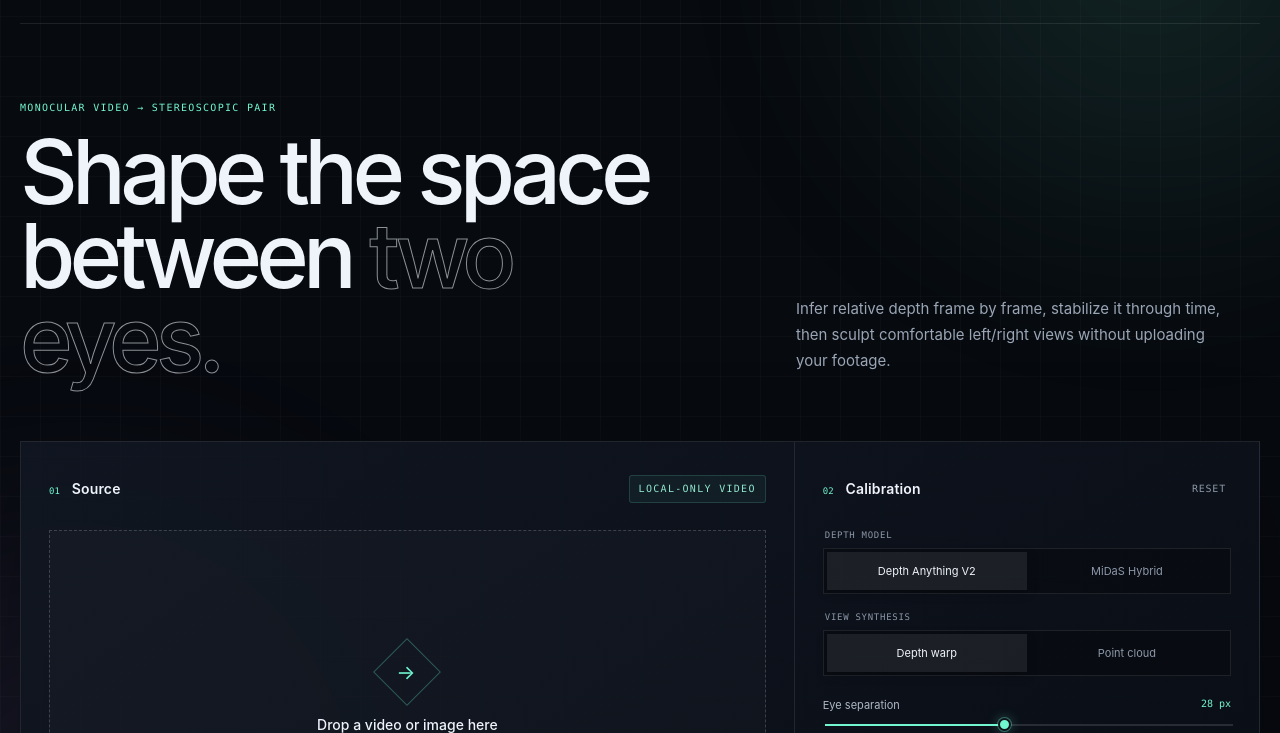
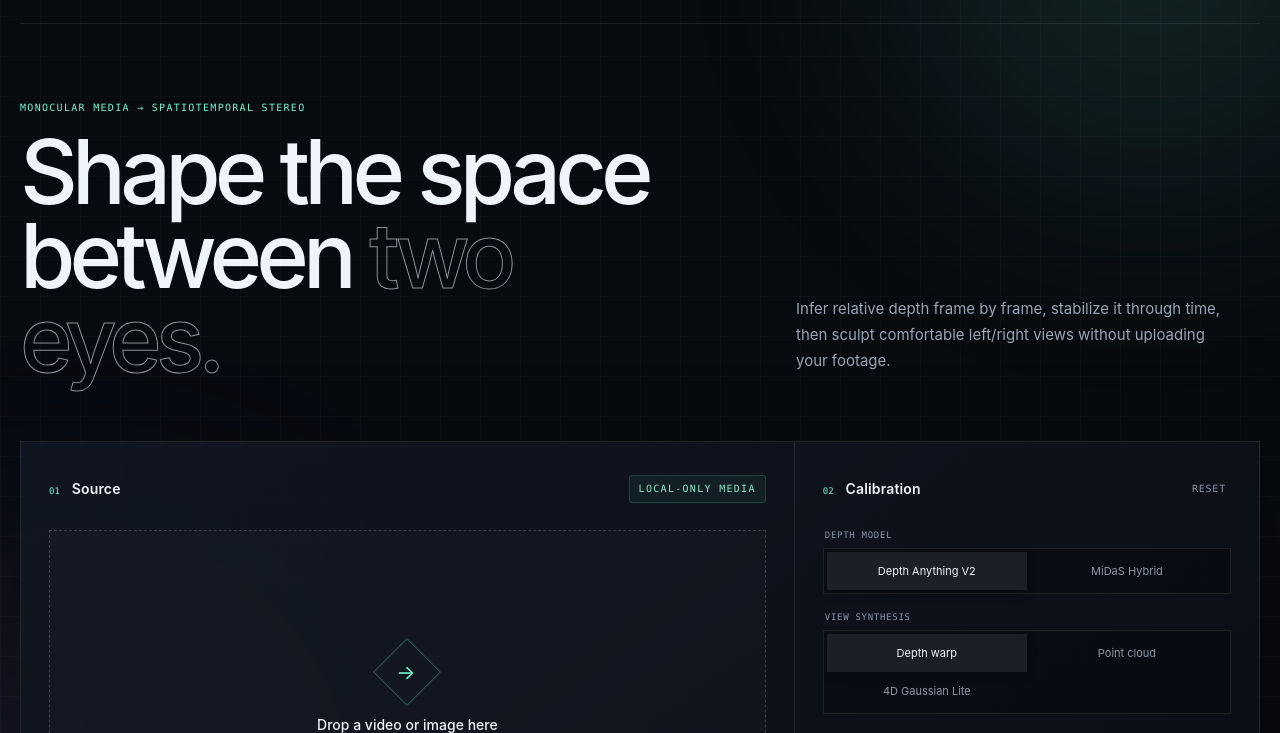
Before and after one commit to yadasa/stereography, a website: page frontend/index.html in a window 1280 px wide. Shown: the part 64-797 px from the top of the page. Drawn offline with Linux system fonts and the light colour scheme; no server answers.

Commit message:
Update frontend/index.html for 4D Gaussian mode

```diff
--- a/frontend/index.html
+++ b/frontend/index.html
@@ -25,7 +25,7 @@
     <main id="top" class="shell">
       <section class="hero">
         <div>
-          <p class="eyebrow">MONOCULAR VIDEO → STEREOSCOPIC PAIR</p>
+          <p class="eyebrow">MONOCULAR MEDIA → SPATIOTEMPORAL STEREO</p>
           <h1>Shape the space<br />between <em>two eyes.</em></h1>
         </div>
         <p class="hero-copy">Infer relative depth frame by frame, stabilize it through time, then sculpt comfortable left/right views without uploading your footage.</p>
@@ -35,7 +35,7 @@
         <div class="source-column">
           <div class="section-heading">
             <div><span>01</span><h2 id="workspace-title">Source</h2></div>
-            <span class="privacy-chip">LOCAL-ONLY VIDEO</span>
+            <span class="privacy-chip">LOCAL-ONLY MEDIA</span>
           </div>
 
           <label class="dropzone" id="dropzone" for="mediaInput">
@@ -75,9 +75,10 @@
 
           <fieldset>
             <legend>View synthesis</legend>
-            <div class="segmented" data-control="renderMethod">
+            <div class="segmented three" data-control="renderMethod">
               <button type="button" data-value="depth-warp" class="active">Depth warp</button>
               <button type="button" data-value="point-cloud">Point cloud</button>
+              <button type="button" data-value="gaussian-4d">4D Gaussian Lite</button>
             </div>
           </fieldset>
 
@@ -86,6 +87,7 @@
             <label><span>Depth strength <output id="depthStrengthOut">1.00×</output></span><input id="depthStrength" type="range" min="0" max="2" step="0.05" value="1" /></label>
             <label><span>Convergence <output id="convergenceOut">50%</output></span><input id="convergence" type="range" min="0" max="100" value="50" /></label>
             <label id="smoothingControl"><span>Temporal smoothing <output id="smoothingOut">70%</output></span><input id="smoothing" type="range" min="0" max="95" value="70" /></label>
+            <label id="gaussianControl" class="inactive"><span>Gaussian radius <output id="gaussianScaleOut">1.35 px</output></span><input id="gaussianScale" type="range" min="0.55" max="3" step="0.05" value="1.35" disabled /></label>
           </div>
 
           <div class="select-row">
@@ -141,6 +143,7 @@
         </div>
         <div class="method-card recommended"><header><span>DEPTH WARP</span><b>Recommended</b></header><h3>Fast iteration</h3><p>Inverse image warping is the smallest usable path: responsive, memory-light, and strong for modest parallax.</p><dl><div><dt>Best for</dt><dd>Preview, mobile, talking heads</dd></div><div><dt>Typical cost</dt><dd>~1× baseline</dd></div><div><dt>Watch for</dt><dd>Edge stretching at high separation</dd></div></dl></div>
         <div class="method-card"><header><span>POINT CLOUD</span><b>Higher fidelity</b></header><h3>Occlusion-aware</h3><p>2.5D forward splatting respects foreground order and reveals gaps explicitly, then inpaints disocclusions.</p><dl><div><dt>Best for</dt><dd>Camera moves, stronger parallax</dd></div><div><dt>Typical cost</dt><dd>2–5× slower, more RAM</dd></div><div><dt>Watch for</dt><dd>Large holes and thin geometry</dd></div></dl></div>
+        <div class="method-card gaussian-card"><header><span>4D GAUSSIAN LITE</span><b>Temporal 3D</b></header><h3>Persistent motion</h3><p>Depth-seeded Gaussians move through time with optical flow, confidence decay, anisotropic footprints, and near-first visibility weighting.</p><dl><div><dt>Best for</dt><dd>Moving subjects, stable depth</dd></div><div><dt>Typical cost</dt><dd>2–4× synthesis, more RAM</dd></div><div><dt>Watch for</dt><dd>Hard cuts and extreme motion</dd></div></dl></div>
       </section>
     </main>
 
```
